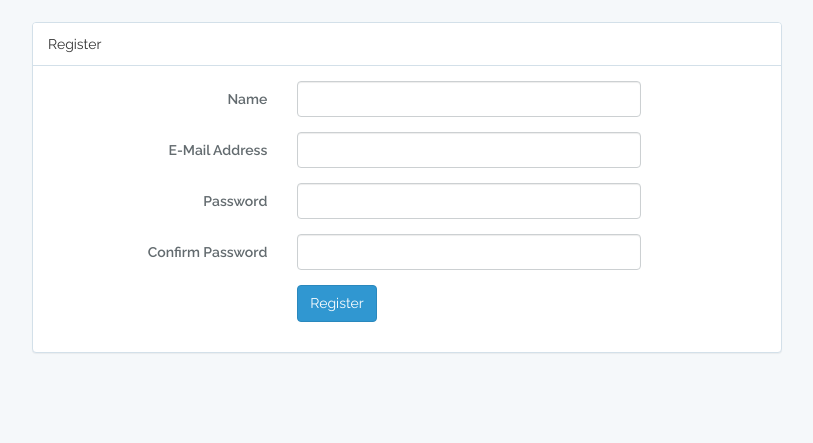
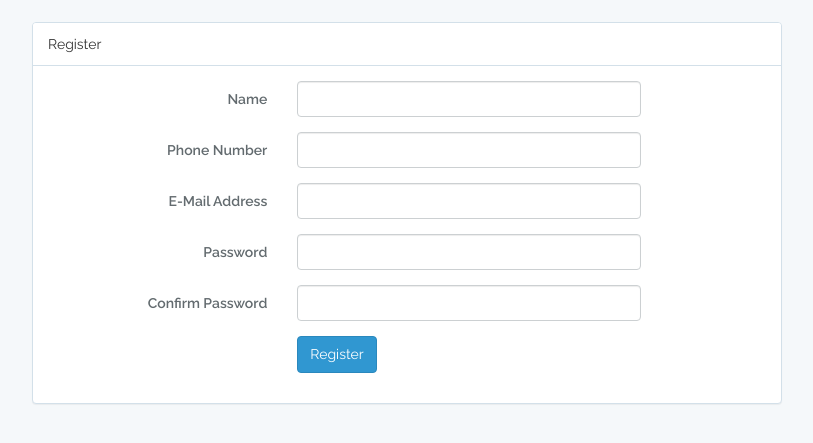
Before and after one commit to Meeranlabs-Group/doraKakera, a Laravel app: page /register in a window 1280 px wide. Shown: the part 51-494 px from the top of the page, without its empty margins (233-1046 px from the left). Run offline with Laravel 8, Linux system fonts and the light colour scheme; settings files or empty folders that the repository lacks are supplied.

Commit message:
user number register

```diff
--- a/app/Http/Controllers/Auth/RegisterController.php
+++ b/app/Http/Controllers/Auth/RegisterController.php
@@ -49,6 +49,7 @@ class RegisterController extends Controller
     {
         return Validator::make($data, [
             'name' => 'required|string|max:255',
+            'number' => 'required|regex:/(01)[0-9]{9}/',
             'email' => 'required|string|email|max:255|unique:users',
             'password' => 'required|string|min:6|confirmed',
         ]);
@@ -64,6 +65,7 @@ class RegisterController extends Controller
     {
         return User::create([
             'name' => $data['name'],
+            'number' => $data['number'],
             'email' => $data['email'],
             'password' => bcrypt($data['password']),
         ]);
--- a/resources/views/auth/register.blade.php
+++ b/resources/views/auth/register.blade.php
@@ -24,6 +24,25 @@
                                 @endif
                             </div>
                         </div>
+
+
+
+                        <div class="form-group{{ $errors->has('number') ? ' has-error' : '' }}">
+                            <label for="number" class="col-md-4 control-label">Phone Number</label>
+
+                            <div class="col-md-6">
+                                <input id="number" type="tel" class="form-control" name="number" value="{{ old('number') }}" required autofocus>
+
+                                @if ($errors->has('number'))
+                                    <span class="help-block">
+                                        <strong>{{ $errors->first('number') }}</strong>
+                                    </span>
+                                @endif
+                            </div>
+                        </div>
+
+
+
 
                         <div class="form-group{{ $errors->has('email') ? ' has-error' : '' }}">
                             <label for="email" class="col-md-4 control-label">E-Mail Address</label>
```
Also changed, not shown: database/migrations/2014_10_12_000000_create_users_table.php.
